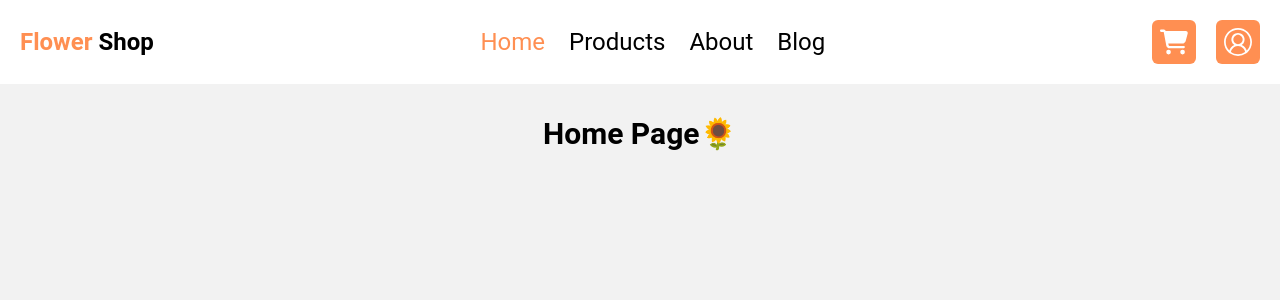
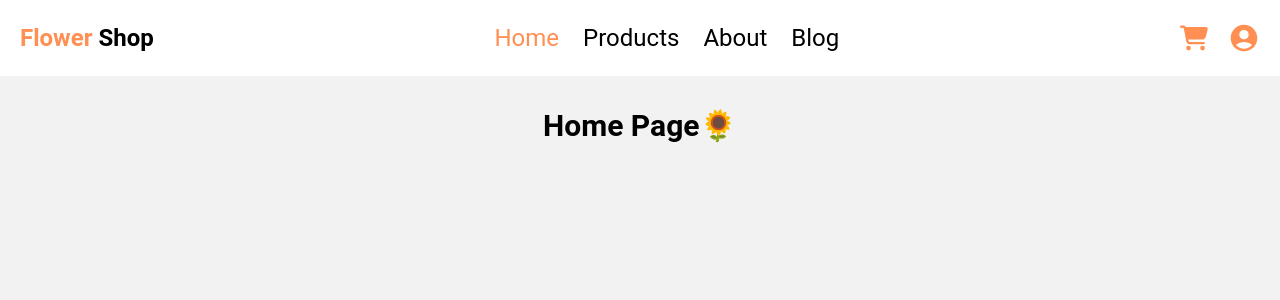
Before and after one commit to khaydarovweb/flower-shop, a React (Create React App) app: page / in a window 1280 px wide. Shown: the top 300 px of the page. Built offline with nearby package versions, Linux system fonts and the light colour scheme; no server answers; sample sign-in values are in the browser's storage.

Commit message:
continue working

```diff
--- a/src/components/navbar.tsx
+++ b/src/components/navbar.tsx
@@ -3,7 +3,7 @@ import { Link, useNavigate } from 'react-router-dom';
 import { useAuth } from '../modules/auth/context';
 
 import { FaCartShopping } from 'react-icons/fa6';
-import { VscAccount } from 'react-icons/vsc';
+import { MdAccountCircle } from 'react-icons/md';
 
 const Navbar = () => {
 	const { user } = useAuth();
@@ -24,17 +24,11 @@ const Navbar = () => {
 			</nav>
 			{user ? (
 				<span className="flex items-center gap-5">
-					<button
-						className="p-2 bg-[#ff8f52] text-white rounded-md"
-						onClick={() => navigate('/cart')}
-					>
-						<FaCartShopping size={28} />
+					<button onClick={() => navigate('/cart')}>
+						<FaCartShopping size={28} color="#ff8f52" />
 					</button>
-					<button
-						className="p-2 bg-[#ff8f52] text-white rounded-md"
-						onClick={() => navigate('/profile')}
-					>
-						<VscAccount size={28} />
+					<button onClick={() => navigate('/profile')}>
+						<MdAccountCircle size={32} color="#ff8f52" />
 					</button>
 				</span>
 			) : (
--- a/src/pages/auth/profile.tsx
+++ b/src/pages/auth/profile.tsx
@@ -4,12 +4,12 @@ import { useNavigate } from 'react-router-dom';
 
 const Account = () => {
 	const { logout, user } = useAuth();
-  const navigate = useNavigate();
+	const navigate = useNavigate();
 
 	const handleLogout = async () => {
 		try {
 			await logout();
-      navigate('/auth/login');
+			navigate('/auth/login');
 		} catch (error) {
 			console.log(error);
 		}
@@ -21,7 +21,7 @@ const Account = () => {
 			{user?.email && <p className="text-xl">{user.email}</p>}
 
 			<button className="bg-yellow-500 text-white rounded-md px-4 py-2 mt-2" onClick={handleLogout}>
-				Sign Out
+				Log Out
 			</button>
 		</div>
 	);
```
Also changed, not shown: 2 other files (tests, documents, lock files or other folders).
